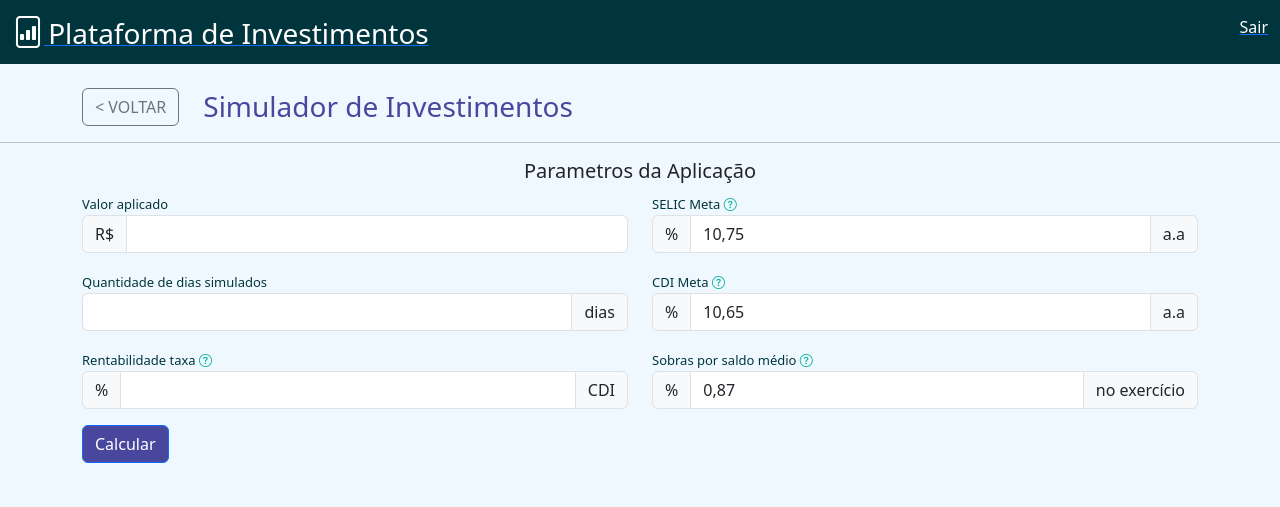
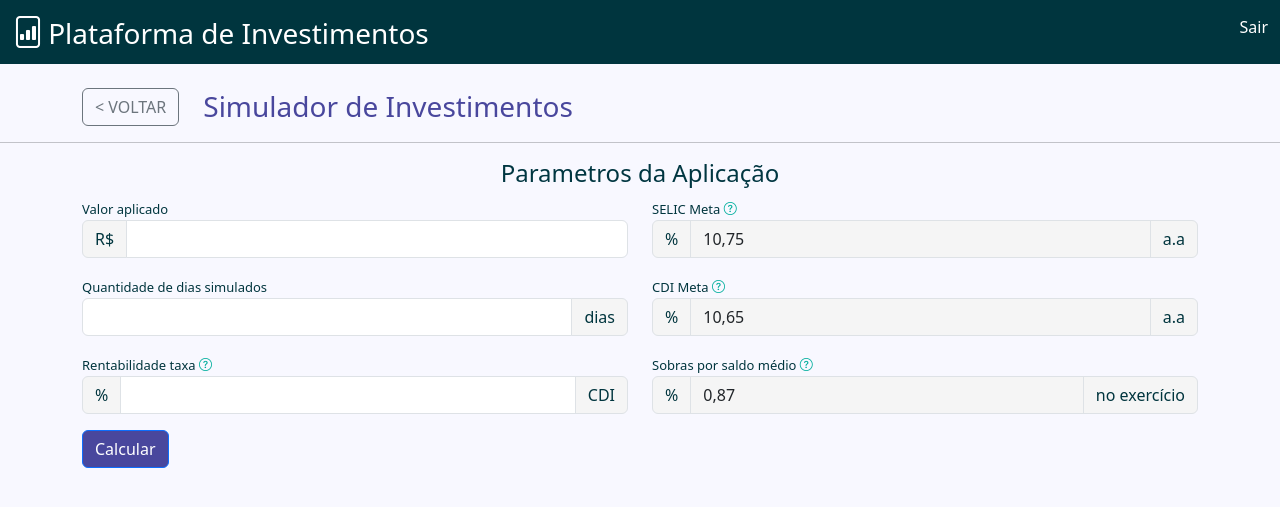
Before and after one commit to gustavogalmeida/Plataforma-de-Investimentos-em-Renda-Fixa_python, a Flask app: page /simulacao in a window 1280 px wide. Shown: the top 507 px of the page. Run offline with Flask 3, Linux system fonts and the light colour scheme; some libraries are stand-ins or nearby versions.

Commit message:
feat: separado primeiros estilos personalizados no arquivo

```diff
--- a/app/static/styles.css
+++ b/app/static/styles.css
@@ -1,7 +1,51 @@
 body {
-    background-color: aliceblue;
+    background-color: ghostwhite;
 }
 
 .border-sicoob {
     border-color: #00ae9d !important;
 }
+
+td {
+  font-size: small;
+}
+
+th {
+    text-align: center;
+    font-weight: normal;
+    color: #003641;
+}
+
+h2 {
+    color: #003641;
+    text-align: left;
+    font-size: larger;
+}
+
+h6 {
+    color: #49479D;
+}
+
+h5 {
+    color: #003641;
+    text-align: center;
+    font-size: x-large;
+}
+
+.form-control:disabled, .form-control[readonly] {
+    background-color: rgb(245, 245, 245);
+}
+
+.input-group-text {
+    /* color: #212529; */
+    color: #00353E;
+    background-color: rgb(245, 245, 245);
+}
+
+a {
+    color: inherit; /* Define a cor do texto igual à cor do texto do elemento pai */
+    text-decoration: none; /* Remove o sublinhado */
+}
+a:hover {
+    color: #00AE9D;
+}
```
